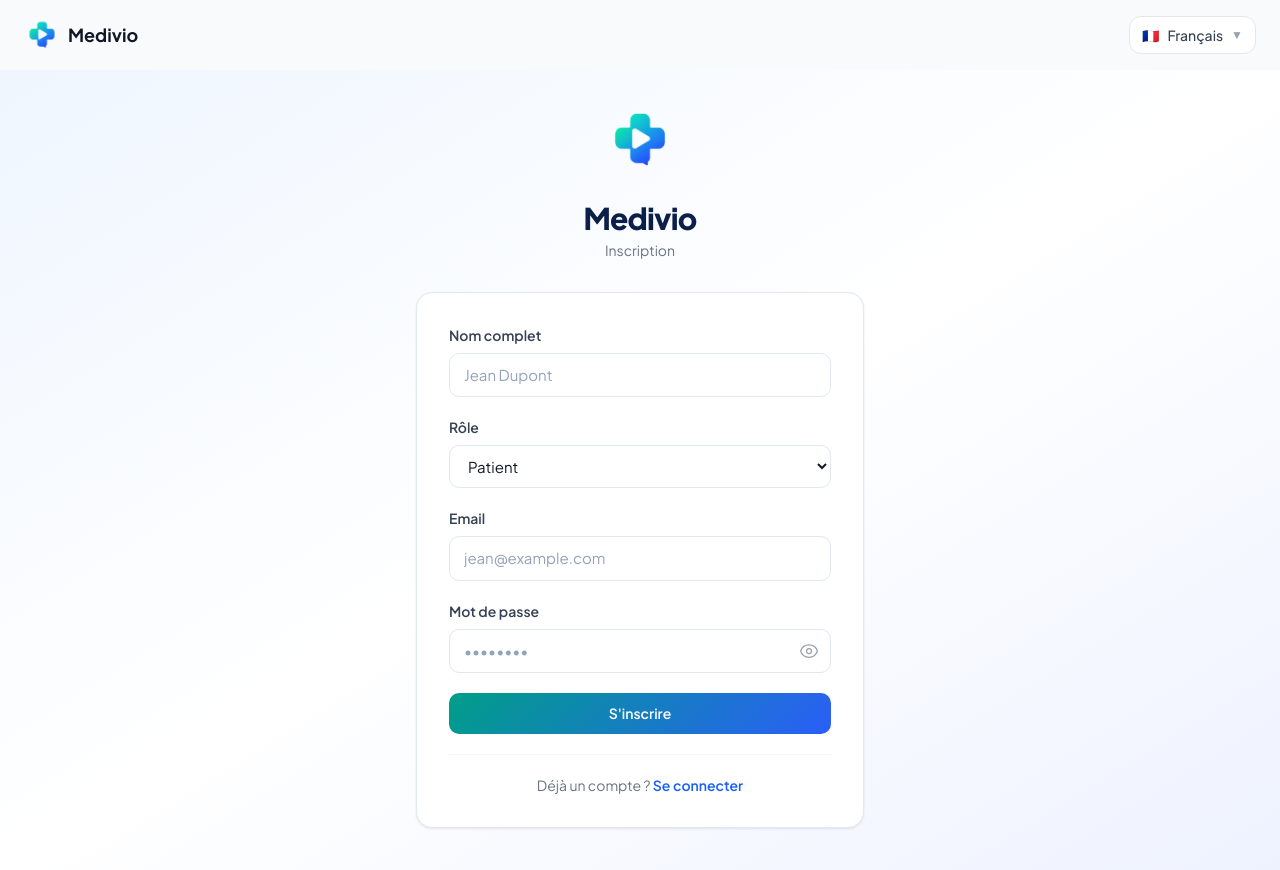
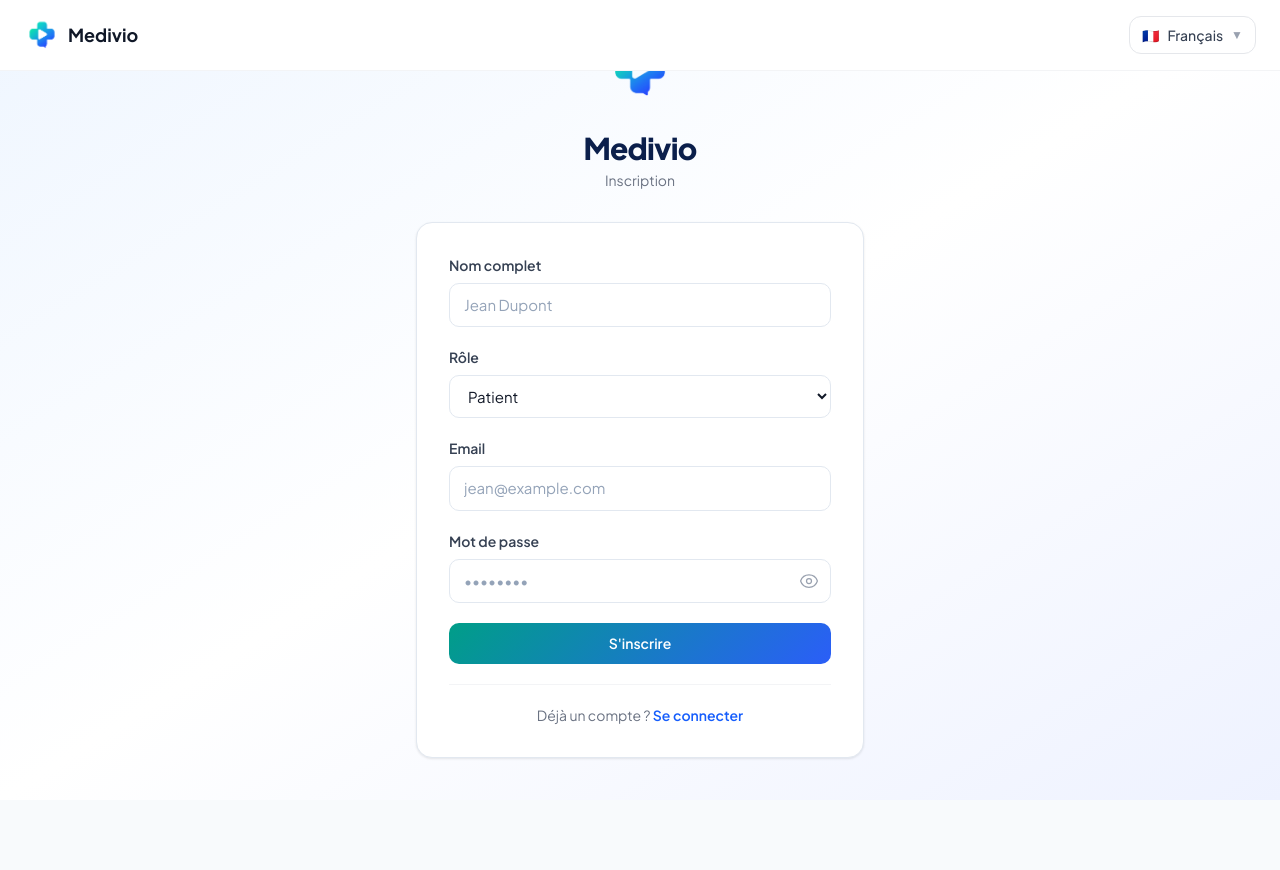
Before and after one commit to All185/medivio-frontend, a Next.js app: page /register in a window 1280 px wide. After the commit the page ends 800 px from the top, so only its background shows below. Built offline with nearby package versions, Linux system fonts and the light colour scheme.

Commit message:
fix: header fixe login/register sans conflit CSS

```diff
--- a/app/login/page.tsx
+++ b/app/login/page.tsx
@@ -6,8 +6,8 @@ import Image from 'next/image'
 export default function LoginPage() {
   const router = useRouter()
   return (
-    <div className="min-h-screen bg-gray-50">
-      <div className="flex justify-between items-center px-6 py-4">
+    <div>
+      <div className="fixed top-0 left-0 right-0 z-50 bg-white border-b border-gray-100 flex justify-between items-center px-6 py-4">
         <div className="flex items-center gap-2 cursor-pointer" onClick={() => router.back()}>
           <Image src="/logo.png" alt="Medivio" width={36} height={36} />
           <span className="font-bold text-gray-900 text-lg">Medivio</span>
--- a/app/register/page.tsx
+++ b/app/register/page.tsx
@@ -6,8 +6,8 @@ import Image from 'next/image'
 export default function RegisterPage() {
   const router = useRouter()
   return (
-    <div className="min-h-screen bg-gray-50">
-      <div className="flex justify-between items-center px-6 py-4">
+    <div>
+      <div className="fixed top-0 left-0 right-0 z-50 bg-white border-b border-gray-100 flex justify-between items-center px-6 py-4">
         <div className="flex items-center gap-2 cursor-pointer" onClick={() => router.back()}>
           <Image src="/logo.png" alt="Medivio" width={36} height={36} />
           <span className="font-bold text-gray-900 text-lg">Medivio</span>
```
